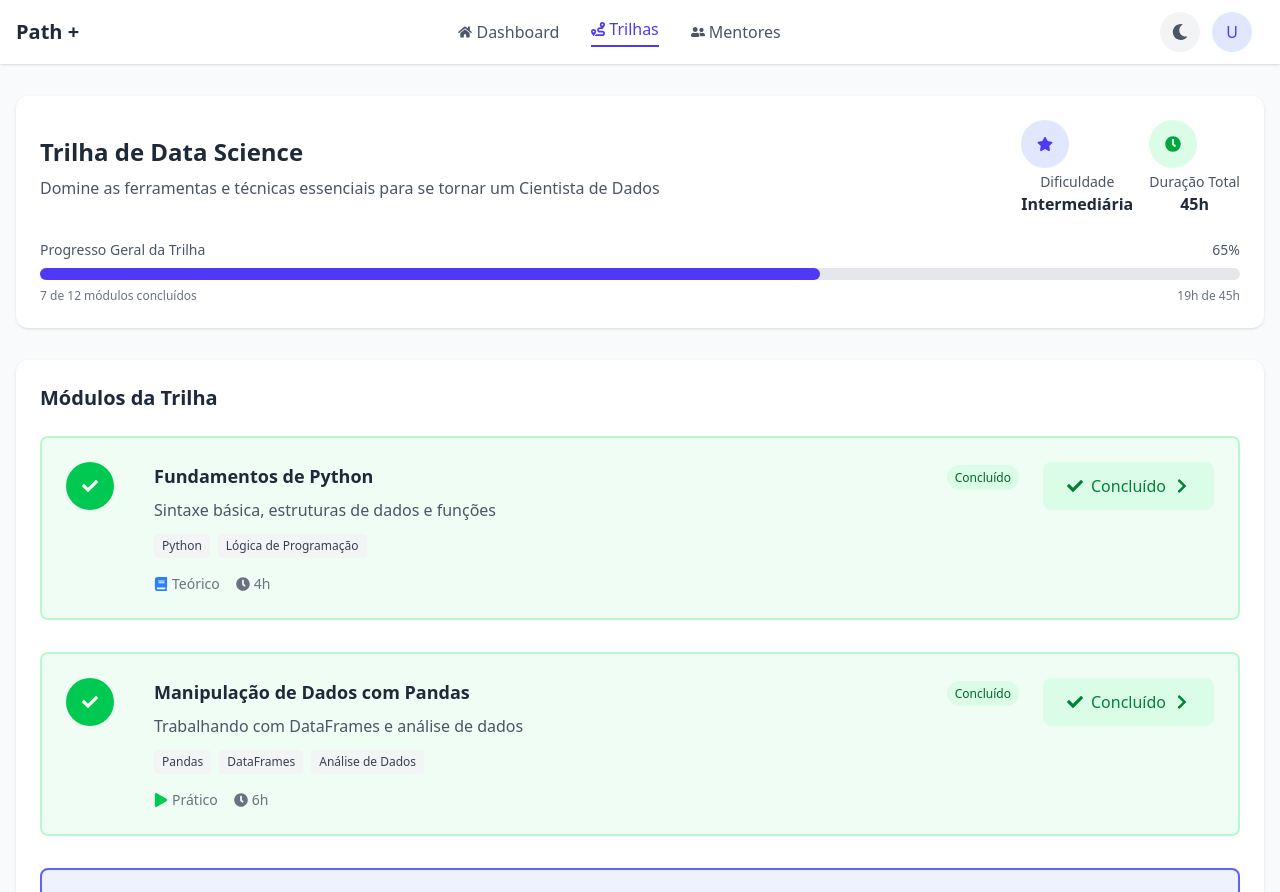
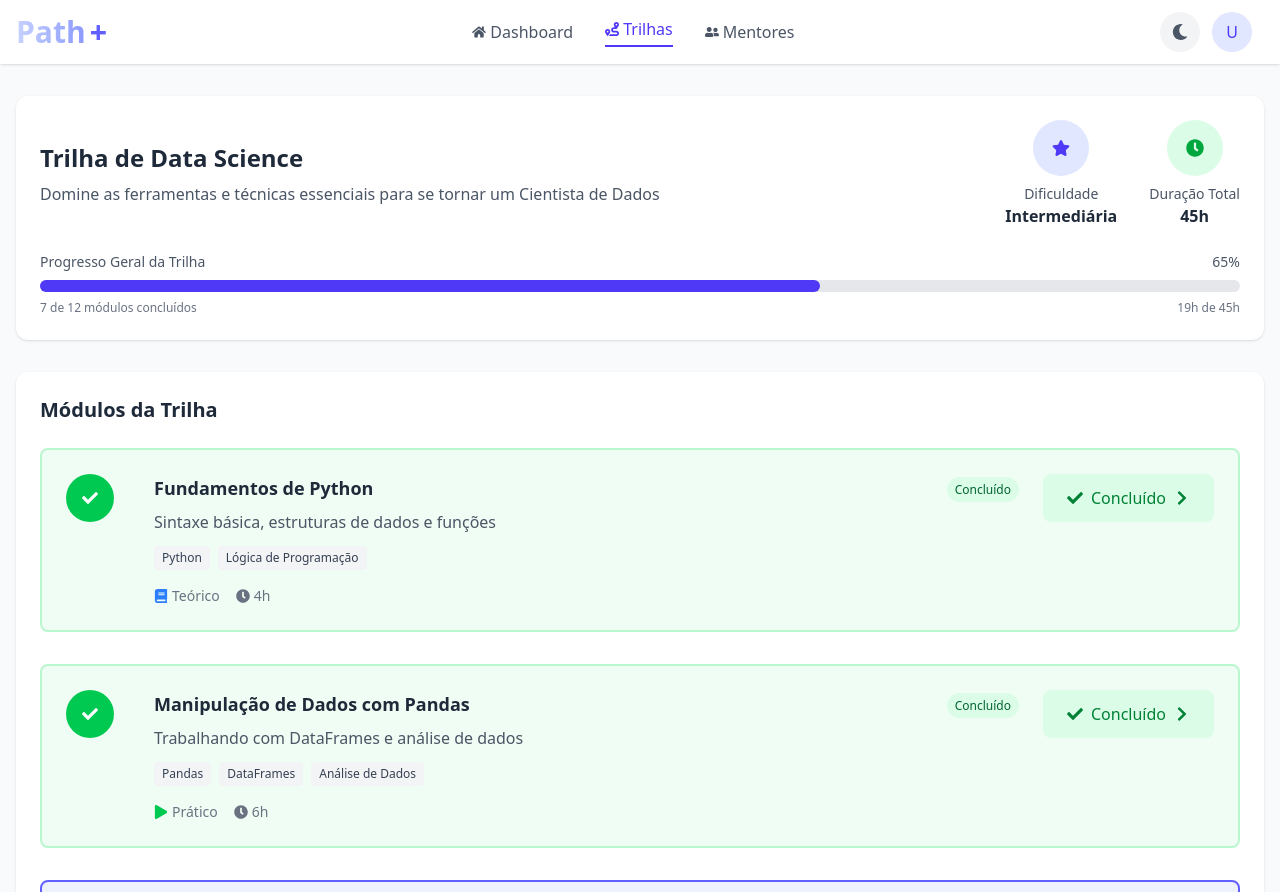
Before and after one commit to sambiokeka/PathPlus, a React (Vite) app in the folder frontend/: page /trilha in a window 1280 px wide. Shown: the top 892 px of the page. Built offline with nearby package versions, Linux system fonts and the light colour scheme.

Commit message:
feat: efeito de hover em itens

```diff
--- a/frontend/src/components/Header.jsx
+++ b/frontend/src/components/Header.jsx
@@ -22,11 +22,14 @@ const Header = ({ darkMode, toggleDarkMode }) => {
           <div className="flex justify-between items-center">
             {/* Logo */}
             <div className="flex items-center space-x-2">
-              <h1 className="text-xl font-bold text-gray-800 dark:text-white">
-                <a href="homepage" className="flex items-center">
-                  Path +
-                </a>
-              </h1>
+            <h1 className="text-2xl md:text-3xl font-extrabold">
+              <a
+                href="homepage"
+                className="flex items-center bg-gradient-to-r from-indigo-200 to-indigo-400 bg-clip-text text-transparent hover:scale-105 transition-transform duration-200"
+              >
+                Path<span className="text-indigo-500 dark:text-indigo-400 ml-1">+</span>
+              </a>
+            </h1>
             </div>
 
             {/* Menu Desktop */}
@@ -54,7 +57,7 @@ const Header = ({ darkMode, toggleDarkMode }) => {
               {/* Toggle Dark Mode */}
               <button
                 onClick={toggleDarkMode}
-                className="w-10 h-10 rounded-full bg-gray-100 dark:bg-gray-700 text-gray-600 dark:text-gray-300 flex items-center justify-center hover:bg-gray-200 dark:hover:bg-gray-600 transition-colors"
+                className="hover:cursor-pointer w-10 h-10 rounded-full bg-gray-100 dark:bg-gray-700 text-gray-600 dark:text-gray-300 flex items-center justify-center hover:bg-gray-200 dark:hover:bg-gray-600 transition-colors"
               >
                 {darkMode ? <FaSun className="text-gray-200" /> : <FaMoon />}
               </button>
--- a/frontend/src/components/Progresso.jsx
+++ b/frontend/src/components/Progresso.jsx
@@ -15,22 +15,25 @@ const Progresso = ({ data, variant = 'card' }) => {
               Domine as ferramentas e técnicas essenciais para se tornar um Cientista de Dados
             </p>
           </div>
-          <div className="flex items-center space-x-4">
-            <div className="text-center">
-              <div className="flex items-center justify-center w-12 h-12 bg-indigo-100 dark:bg-indigo-900 rounded-full">
-                <FaStar className="text-indigo-600 dark:text-indigo-400" />
+            <div className="flex items-center space-x-8">
+              {/* Bloco Dificuldade */}
+              <div className="flex flex-col items-center text-center">
+                <div className="flex items-center justify-center w-14 h-14 bg-indigo-100 dark:bg-indigo-900 rounded-full mb-2">
+                  <FaStar className="text-indigo-600 dark:text-indigo-400 text-lg" />
+                </div>
+                <p className="text-sm text-gray-600 dark:text-gray-300">Dificuldade</p>
+                <p className="font-semibold text-gray-800 dark:text-white">Intermediária</p>
               </div>
-              <p className="text-sm text-gray-600 dark:text-gray-300 mt-1">Dificuldade</p>
-              <p className="font-semibold text-gray-800 dark:text-white">Intermediária</p>
+
+              {/* Bloco Duração */}
+              <div className="flex flex-col items-center text-center">
+                <div className="flex items-center justify-center w-14 h-14 bg-green-100 dark:bg-green-900 rounded-full mb-2">
+                  <FaClock className="text-green-600 dark:text-green-400 text-lg" />
+                </div>
+                <p className="text-sm text-gray-600 dark:text-gray-300">Duração Total</p>
+                <p className="font-semibold text-gray-800 dark:text-white">{data.totalDuration}h</p>
+              </div>
             </div>
-            <div className="text-center">
-              <div className="flex items-center justify-center w-12 h-12 bg-green-100 dark:bg-green-900 rounded-full">
-                <FaClock className="text-green-600 dark:text-green-400" />
-              </div>
-              <p className="text-sm text-gray-600 dark:text-gray-300 mt-1">Duração Total</p>
-              <p className="font-semibold text-gray-800 dark:text-white">{data.totalDuration}h</p>
-            </div>
-          </div>
         </div>
 
         {/* Seção da Barra de Progresso */}
--- a/frontend/src/components/dashboard/Atividade.jsx
+++ b/frontend/src/components/dashboard/Atividade.jsx
@@ -16,17 +16,17 @@ const Atividade = () => {
               <span>Duração: 2h 30min</span>
             </div>
           </div>
-          <button className="w-full border border-dashed border-gray-300 dark:border-gray-600 text-gray-500 dark:text-gray-400 py-3 rounded-lg font-medium hover:bg-gray-50 dark:hover:bg-gray-700 transition-colors flex items-center justify-center flex-1">
+          <button className="w-full border border-dashed border-gray-300 dark:border-gray-600 text-gray-500 dark:text-gray-400 py-3 rounded-lg font-medium hover:bg-gray-50 hover:cursor-pointer dark:hover:bg-gray-700 transition-colors flex items-center justify-center flex-1">
             <i className="fas fa-plus mr-2"></i>
             Adicionar Atividade
           </button>
         </div>
       </div>
       <div className="flex space-x-3 mt-auto pt-6">
-        <button className="flex-1 bg-indigo-600 hover:bg-indigo-700 text-white py-2 rounded-lg font-medium transition-colors">
+        <button className="flex-1 bg-indigo-600 hover:cursor-pointer hover:bg-indigo-700 text-white py-2 rounded-lg font-medium transition-colors">
           Iniciar
         </button>
-        <button className="flex-1 border border-gray-300 dark:border-gray-600 text-gray-700 dark:text-gray-300 py-2 rounded-lg font-medium hover:bg-gray-50 dark:hover:bg-gray-700 transition-colors">
+        <button className="flex-1 border border-gray-300 dark:border-gray-600 text-gray-700 dark:text-gray-300 py-2 rounded-lg font-medium hover:cursor-pointer hover:bg-gray-50 dark:hover:bg-gray-700 transition-colors">
           Agendar
         </button>
       </div>
--- a/frontend/src/components/dashboard/MentoresDashboard.jsx
+++ b/frontend/src/components/dashboard/MentoresDashboard.jsx
@@ -45,7 +45,7 @@ const MentoresDashboard = () => {
           </div>
         </div>
       </div>
-      <button className="w-full mt-6 border border-dashed border-gray-300 dark:border-gray-600 text-gray-500 dark:text-gray-400 py-3 rounded-lg font-medium hover:bg-gray-50 dark:hover:bg-gray-700 transition-colors">
+      <button className="hover:cursor-pointer w-full mt-6 border border-dashed border-gray-300 dark:border-gray-600 text-gray-500 dark:text-gray-400 py-3 rounded-lg font-medium hover:bg-gray-50 dark:hover:bg-gray-700 transition-colors">
         <i className="fas fa-plus mr-2"></i>
         Encontrar mais mentores
       </button>
--- a/frontend/src/components/dashboard/Usuario.jsx
+++ b/frontend/src/components/dashboard/Usuario.jsx
@@ -6,7 +6,7 @@ const Usuario = () => {
         <p className="text-gray-600 dark:text-gray-300 mt-1">Continue sua jornada de aprendizado</p>
       </div>
       <div className="mt-4 md:mt-0">
-        <button className="bg-indigo-600 hover:bg-indigo-700 text-white px-6 py-3 rounded-lg font-medium flex items-center transition-colors">
+        <button className="hover:cursor-pointer bg-indigo-600 hover:bg-indigo-700 text-white px-6 py-3 rounded-lg font-medium flex items-center transition-colors">
           <i className="fas fa-play-circle mr-2"></i>
           Continuar Aprendendo
         </button>
--- a/frontend/src/components/trilha/ItemModulo.jsx
+++ b/frontend/src/components/trilha/ItemModulo.jsx
@@ -26,6 +26,7 @@ const getStatusBadge = (status) => {
       return null;
   }
 };
+
 
 const ItemModulo = ({ module, startModule }) => {
   return (
@@ -122,9 +123,9 @@ const ItemModulo = ({ module, startModule }) => {
           disabled={module.status === 'upcoming'}
           className={`w-full lg:w-auto flex items-center justify-center px-6 py-3 rounded-lg font-medium transition-colors ${
             module.status === 'completed'
-              ? 'bg-green-100 dark:bg-green-900 text-green-700 dark:text-green-300'
+              ? 'bg-green-100 hover:cursor-pointer dark:bg-green-900 text-green-700 dark:text-green-300'
               : module.status === 'current'
-              ? 'bg-indigo-600 hover:bg-indigo-700 text-white'
+              ? 'bg-indigo-600 hover:cursor-pointer hover:bg-indigo-700 text-white'
               : 'bg-gray-100 dark:bg-gray-700 text-gray-400 dark:text-gray-500 cursor-not-allowed'
           }`}
         >
--- a/frontend/src/components/trilha/Modulos.jsx
+++ b/frontend/src/components/trilha/Modulos.jsx
@@ -29,7 +29,7 @@ const Modulos = ({ modules, startModule }) => {
               Converse com nossos mentores especializados
             </p>
           </div>
-          <button className="bg-indigo-600 hover:bg-indigo-700 text-white px-6 py-3 rounded-lg font-medium transition-colors flex items-center">
+          <button className="hover:cursor-pointer bg-indigo-600 hover:bg-indigo-700 text-white px-6 py-3 rounded-lg font-medium transition-colors flex items-center">
             <FaUserFriends className="mr-2" />
             Falar com um Mentor
           </button>
--- a/frontend/src/pages/Mentores.jsx
+++ b/frontend/src/pages/Mentores.jsx
@@ -116,7 +116,7 @@ export default function Mentores() {
               </p>
             </div>
             <div className="mt-4 lg:mt-0">
-              <button className="bg-indigo-600 hover:bg-indigo-700 text-white px-6 py-3 rounded-lg font-medium transition-colors flex items-center">
+              <button className="hover:cursor-pointer bg-indigo-600 hover:bg-indigo-700 text-white px-6 py-3 rounded-lg font-medium transition-colors flex items-center">
                 <FaUserPlus className="mr-2" />
                 Tornar-se Mentor
               </button>
--- a/frontend/src/pages/Trilha.jsx
+++ b/frontend/src/pages/Trilha.jsx
@@ -2,10 +2,11 @@ import { useState, useEffect } from 'react';
 import { useOutletContext } from 'react-router-dom';
 import Progresso from '../components/Progresso';
 
-import { FaCheck, FaPlay, FaLock, FaClock, FaBook, FaProjectDiagram, FaChevronRight, FaUserFriends } from 'react-icons/fa';
+import Modulos from '../components/trilha/Modulos';
 
 export default function Trilha() {
   const { progressData } = useOutletContext();
+
 
   const [currentModule, setCurrentModule] = useState(3);
   const [modules, setModules] = useState([]);
@@ -82,185 +83,14 @@ export default function Trilha() {
     }
   };
 
-  const getModuleIcon = (type) => {
-    switch (type) {
-      case 'teórico':
-        return <FaBook className="text-blue-500" />;
-      case 'prático':
-        return <FaPlay className="text-green-500" />;
-      case 'projeto':
-        return <FaProjectDiagram className="text-purple-500" />;
-      default:
-        return <FaBook className="text-gray-500" />;
-    }
-  };
-
-  const getStatusBadge = (status) => {
-    switch (status) {
-      case 'completed':
-        return <span className="bg-green-100 text-green-800 text-xs px-2 py-1 rounded-full">Concluído</span>;
-      case 'current':
-        return <span className="bg-indigo-100 text-indigo-800 text-xs px-2 py-1 rounded-full">Em Andamento</span>;
-      case 'upcoming':
-        return <span className="bg-gray-100 text-gray-800 text-xs px-2 py-1 rounded-full">Em Breve</span>;
-      default:
-        return null;
-    }
-  };
-
   return (
     <div className="py-8">
       <div className="container mx-auto px-4">
 
         <Progresso data={progressData} variant="header" />
 
-        <div className="bg-white dark:bg-gray-800 rounded-xl shadow-sm p-6">
-          <h2 className="text-xl font-bold text-gray-800 dark:text-white mb-6">
-            Módulos da Trilha
-          </h2>
+        <Modulos modules={modules} startModule={startModule} />
 
-          <div className="space-y-8">
-            {modules.map((module, index) => (
-              <div
-                key={module.id}
-                className={`flex flex-col lg:flex-row items-start p-6 rounded-lg border-2 transition-all duration-300 ${
-                  module.status === 'current'
-                    ? 'border-indigo-500 bg-indigo-50 dark:bg-indigo-900/20'
-                    : module.status === 'completed'
-                    ? 'border-green-200 dark:border-green-800 bg-green-50 dark:bg-green-900/10'
-                    : 'border-gray-200 dark:border-gray-700'
-                }`}
-              >
-                {/* Ícone e Número */}
-                <div className="flex items-center mb-4 lg:mb-0 lg:mr-6">
-                  <div className={`flex-shrink-0 w-12 h-12 rounded-full flex items-center justify-center mr-4 ${
-                    module.status === 'completed'
-                      ? 'bg-green-500 text-white'
-                      : module.status === 'current'
-                      ? 'bg-indigo-500 text-white'
-                      : 'bg-gray-300 dark:bg-gray-600 text-gray-500 dark:text-gray-400'
-                  }`}>
-                    {module.status === 'completed' ? (
-                      <FaCheck />
-                    ) : module.status === 'current' ? (
-                      <FaPlay />
-                    ) : (
-                      <FaLock />
-                    )}
-                  </div>
-                  <div className="lg:hidden">
-                    <h3 className="font-semibold text-gray-800 dark:text-white">{module.title}</h3>
-                    {getStatusBadge(module.status)}
-                  </div>
-                </div>
-
-                {/* Conteúdo */}
-                <div className="flex-1 lg:mr-6">
-                  <div className="flex flex-col lg:flex-row lg:items-center justify-between mb-2">
-                    <h3 className="hidden lg:block font-semibold text-gray-800 dark:text-white text-lg">
-                      {module.title}
-                    </h3>
-                    <div className="hidden lg:block">
-                      {getStatusBadge(module.status)}
-                    </div>
-                  </div>
-
-                  <p className="text-gray-600 dark:text-gray-300 mb-3">
-                    {module.description}
-                  </p>
-
-                  <div className="flex flex-wrap gap-2 mb-4">
-                    {module.skills.map((skill, skillIndex) => (
-                      <span
-                        key={skillIndex}
-                        className="bg-gray-100 dark:bg-gray-700 text-gray-700 dark:text-gray-300 text-xs px-2 py-1 rounded"
-                      >
-                        {skill}
-                      </span>
-                    ))}
-                  </div>
-
-                  <div className="flex items-center text-sm text-gray-500 dark:text-gray-400">
-                    <div className="flex items-center mr-4">
-                      {getModuleIcon(module.type)}
-                      <span className="ml-1 capitalize">{module.type}</span>
-                    </div>
-                    <div className="flex items-center">
-                      <FaClock className="mr-1" />
-                      <span>{module.duration}</span>
-                    </div>
-                  </div>
-                </div>
-
-                {/* Ações */}
-                <div className="flex flex-col items-end mt-4 lg:mt-0 w-full lg:w-auto">
-                  {module.status === 'current' && (
-                    <div className="w-full lg:w-48 mb-4">
-                      <div className="flex justify-between text-xs text-gray-600 dark:text-gray-300 mb-1">
-                        <span>Progresso</span>
-                        <span>{module.progress}%</span>
-                      </div>
-                      <div className="w-full bg-gray-200 dark:bg-gray-700 rounded-full h-2">
-                        <div
-                          className="bg-indigo-600 h-2 rounded-full transition-all duration-500"
-                          style={{ width: `${module.progress}%` }}
-                        ></div>
-                      </div>
-                    </div>
-                  )}
-
-                  <button
-                    onClick={() => startModule(module.id)}
-                    disabled={module.status === 'upcoming'}
-                    className={`w-full lg:w-auto flex items-center justify-center px-6 py-3 rounded-lg font-medium transition-colors ${
-                      module.status === 'completed'
-                        ? 'bg-green-100 dark:bg-green-900 text-green-700 dark:text-green-300'
-                        : module.status === 'current'
-                        ? 'bg-indigo-600 hover:bg-indigo-700 text-white'
-                        : 'bg-gray-100 dark:bg-gray-700 text-gray-400 dark:text-gray-500 cursor-not-allowed'
-                    }`}
-                  >
-                    {module.status === 'completed' ? (
-                      <>
-                        <FaCheck className="mr-2" />
-                        Concluído
-                      </>
-                    ) : module.status === 'current' ? (
-                      <>
-                        <FaPlay className="mr-2" />
-                        Continuar
-                      </>
-                    ) : (
-                      <>
-                        <FaLock className="mr-2" />
-                        Em Breve
-                      </>
-                    )}
-                    <FaChevronRight className="ml-2" />
-                  </button>
-                </div>
-              </div>
-            ))}
-          </div>
-
-          {/* Rodapé da Trilha */}
-          <div className="mt-8 pt-6 border-t border-gray-200 dark:border-gray-700">
-            <div className="flex flex-col lg:flex-row justify-between items-center">
-              <div className="text-center lg:text-left mb-4 lg:mb-0">
-                <p className="text-gray-600 dark:text-gray-300">
-                  Precisa de ajuda com esta trilha?
-                </p>
-                <p className="text-sm text-gray-500 dark:text-gray-400">
-                  Converse com nossos mentores especializados
-                </p>
-              </div>
-              <button className="bg-indigo-600 hover:bg-indigo-700 text-white px-6 py-3 rounded-lg font-medium transition-colors flex items-center">
-                <FaUserFriends className="mr-2" />
-                Falar com um Mentor
-              </button>
-            </div>
-          </div>
-        </div>
       </div>
     </div>
   );
```
Also changed, not shown: frontend/src/components/mentores/ContainerMentores.jsx (+4 -8 lines).
